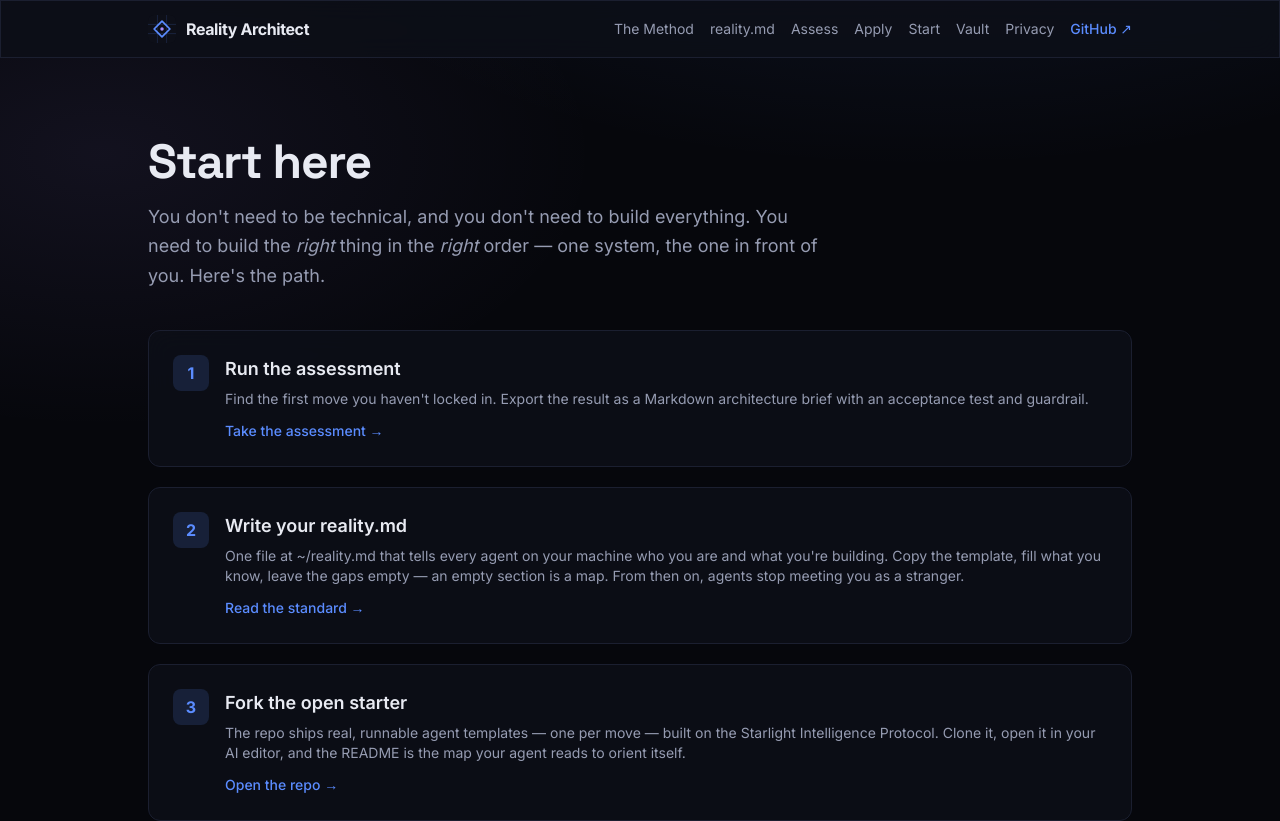
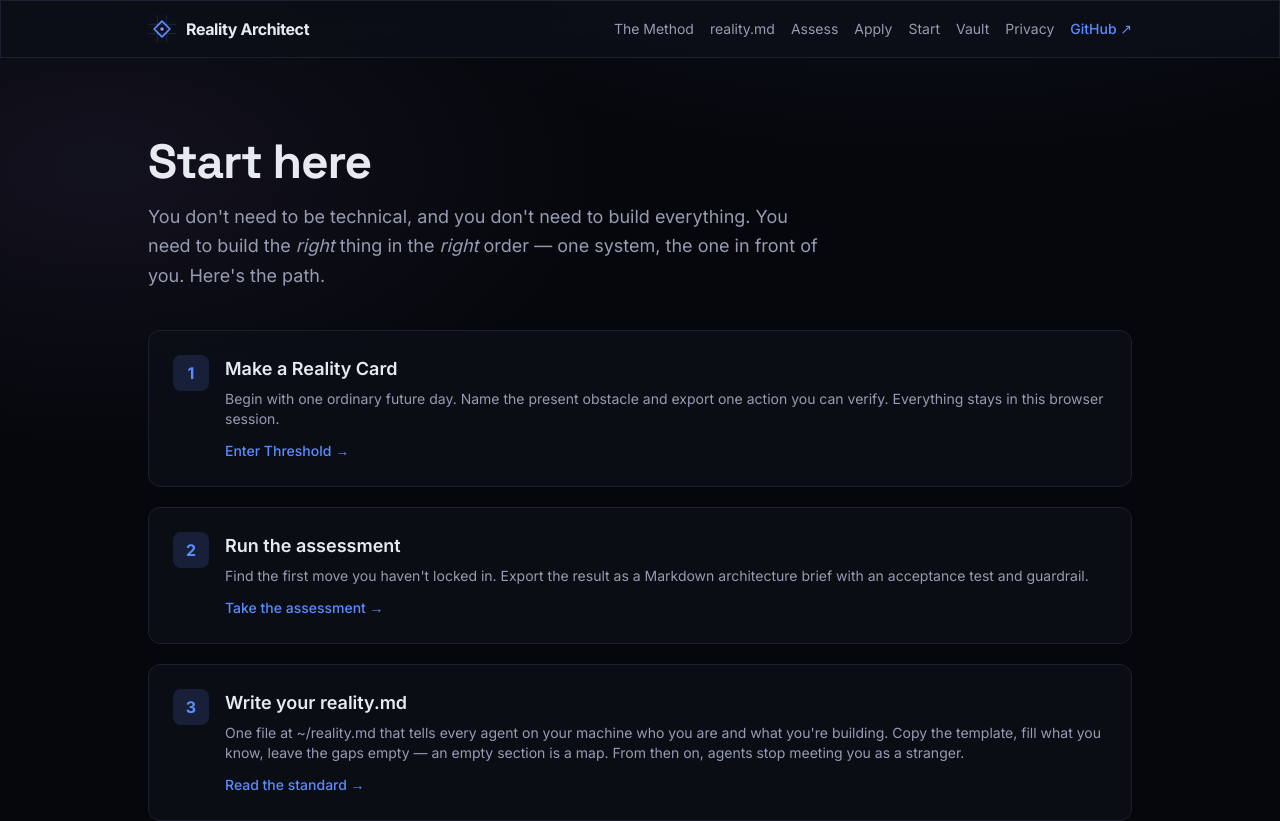
Before and after one commit to frankxai/realityarchitect, a Next.js app: page /start in a window 1280 px wide. Shown: the top 821 px of the page. Built offline with nearby package versions, Linux system fonts and the light colour scheme.

Commit message:
feat: link Threshold from start route

```diff
--- a/app/start/page.tsx
+++ b/app/start/page.tsx
@@ -16,6 +16,11 @@ export const metadata: Metadata = {
 }
 
 const STEPS = [
+  {
+    t: 'Make a Reality Card',
+    d: 'Begin with one ordinary future day. Name the present obstacle and export one action you can verify. Everything stays in this browser session.',
+    href: '/threshold', cta: 'Enter Threshold',
+  },
   {
     t: 'Run the assessment',
     d: 'Find the first move you haven\'t locked in. Export the result as a Markdown architecture brief with an acceptance test and guardrail.',
```
